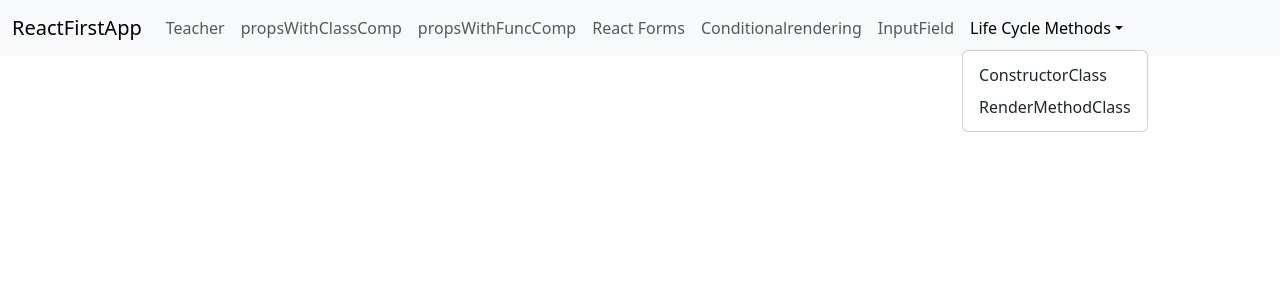
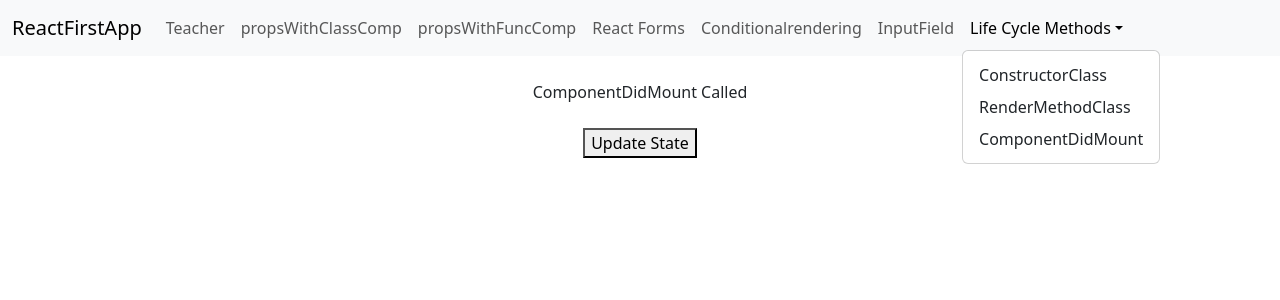
Before and after one commit to prasadkadam186/reactfirstapp, a React (Create React App) app: page /ComponentDidMount in a window 1280 px wide. Both pictures are taken after a click on the button "Life Cycle Methods". Shown: the top 300 px of the page. Built offline with nearby package versions, Linux system fonts and the light colour scheme.

Commit message:
ComponentDidMount lifecycle method completed

```diff
--- a/src/App.js
+++ b/src/App.js
@@ -9,6 +9,7 @@ import Conditionalrendering from './Forms/Conditionalrendering';
 import Inputbox from './FuncComponent/Inputbox';
 import ConstructorClass from './Life-cycle-methods/ConstructorClass'
 import RenderMethodClass from './Life-cycle-methods/RenderMethodClass'
+import ComponentDidMount from './Life-cycle-methods/ComponentDidMount';
 
 function App() {
   const [name, setName] = useState("Test User");
@@ -34,6 +35,7 @@ function App() {
             <Route path='/Inputbox' element={<Inputbox data={passFunctionAsProps}/>}/>
             <Route path='ConstructorClass' element={<ConstructorClass/>}/>
             <Route path='RenderMethodClass' element={<RenderMethodClass name={name}/>}/>
+            <Route path='ComponentDidMount' element={<ComponentDidMount/>}/>
           </Routes>
         </div>
       </Router>
--- /dev/null
+++ b/src/Life-cycle-methods/ComponentDidMount.js
@@ -0,0 +1,31 @@
+// componentDidMount Use : 1. Called once the html/css pages ready
+//                         2. Called only one time i.e after component created
+
+import React from "react";
+class ComponentDidMount extends React.Component{
+    constructor()
+    {
+        super();
+        this.state={
+            name:"prasad"
+        }
+        console.log("Constructor called");
+    }
+    componentDidMount()
+    {
+        console.log("componentDidMount called");
+    }
+    render()
+    {
+        console.log("render called ");
+        console.log(this.state.name);
+        return(
+            <div>
+                ComponentDidMount Called
+                <br/><br/>
+                <button onClick={()=>this.setState({name:"Prasad Kadam"})}>Update State</button>
+            </div>
+        )
+    }
+}
+export default ComponentDidMount;
--- a/src/index.js
+++ b/src/index.js
@@ -8,9 +8,9 @@ import 'bootstrap/dist/js/bootstrap.bundle.min.js';
 
 const root = ReactDOM.createRoot(document.getElementById('root'));
 root.render(
-  <React.StrictMode>
-     <App/>
-  </React.StrictMode>
+         <App/>
+  //  React.StrictMode Purpose : To invoke the lifecycle methods doubly
+  // <React.StrictMode> </React.StrictMode>
 );
 
 // If you want to start measuring performance in your app, pass a function
--- a/src/navbar/navbar.js
+++ b/src/navbar/navbar.js
@@ -47,6 +47,9 @@ function Navbar() {
                                      <li>
                                         <Link className="dropdown-item" to="RenderMethodClass">RenderMethodClass</Link>
                                     </li>
+                                     <li>
+                                        <Link className="dropdown-item" to="ComponentDidMount">ComponentDidMount</Link>
+                                    </li>
                                 </ul>
                             </li>
                         </ul>
```
